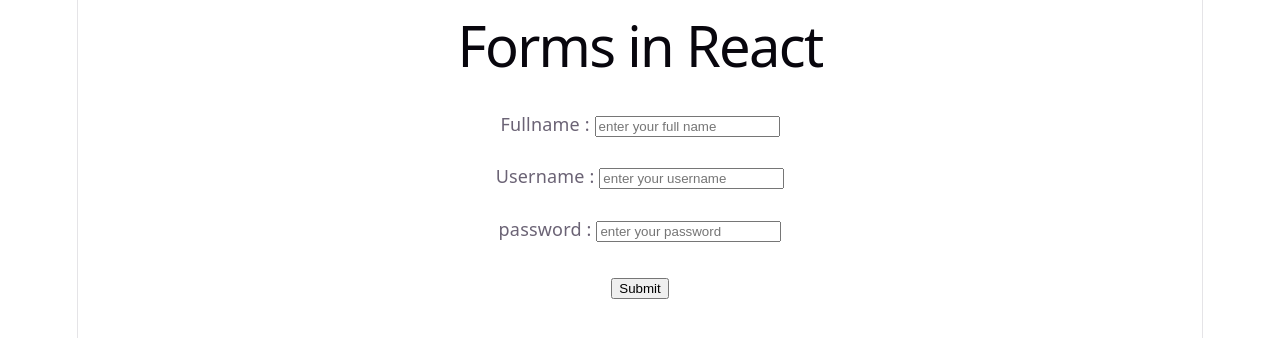
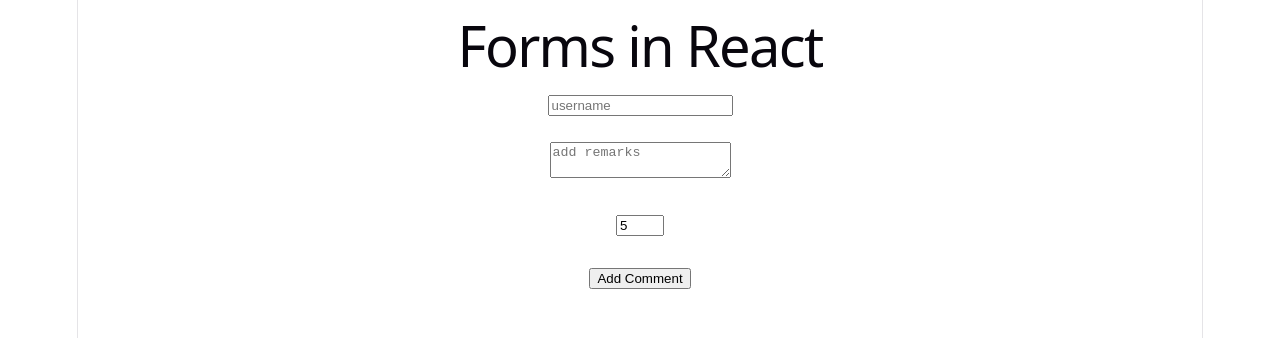
Before and after one commit to Saurav-S-Mehta-07/React_Series, a React (Vite) app in the folder form-in-react/: page / in a window 1280 px wide. Shown: the top 338 px of the page. Built offline with nearby package versions, Linux system fonts and the light colour scheme.

Commit message:
comment form created

```diff
--- a/form-in-react/src/App.jsx
+++ b/form-in-react/src/App.jsx
@@ -1,13 +1,14 @@
 
 import './App.css'
-import Form from './Form'
+
+import Comments from './Comments'
 
 function App() {
 
   return (
     <>
       <h1>Forms in React</h1>
-      <Form></Form>
+      <Comments/>
     </>
   )
 }
--- /dev/null
+++ b/form-in-react/src/Comments.jsx
@@ -0,0 +1,56 @@
+import { useState } from "react";
+
+export default () => {
+  let [formData, setFormData] = useState({
+    username: "",
+    remarks: "",
+    rating: 5,
+  });
+
+  const handleInputChange = (event) => {
+    setFormData((prevData) => {
+      return { ...prevData, [event.target.name]: event.target.value };
+    });
+  };
+
+  const handleForm = (event) => {
+    event.preventDefault();
+    console.log(formData);
+    setFormData({ username: "", remarks: "", rating: 5 });
+    console.log("form submitted");
+  };
+
+  return (
+    <form action="" onSubmit={handleForm}>
+      <input
+        type="text"
+        name="username"
+        placeholder="username"
+        value={formData.username}
+        onChange={handleInputChange}
+      />
+      <br />
+      <br />
+      <textarea
+        placeholder="add remarks"
+        name="remarks"
+        value={formData.remarks}
+        onChange={handleInputChange}
+      ></textarea>
+      <br />
+      <br />
+      <input
+        type="number"
+        name="rating"
+        placeholder="rating"
+        min={1}
+        max={5}
+        value={formData.rating}
+        onChange={handleInputChange}
+      />
+      <br />
+      <br />
+      <button>Add Comment</button>
+    </form>
+  );
+};
```
